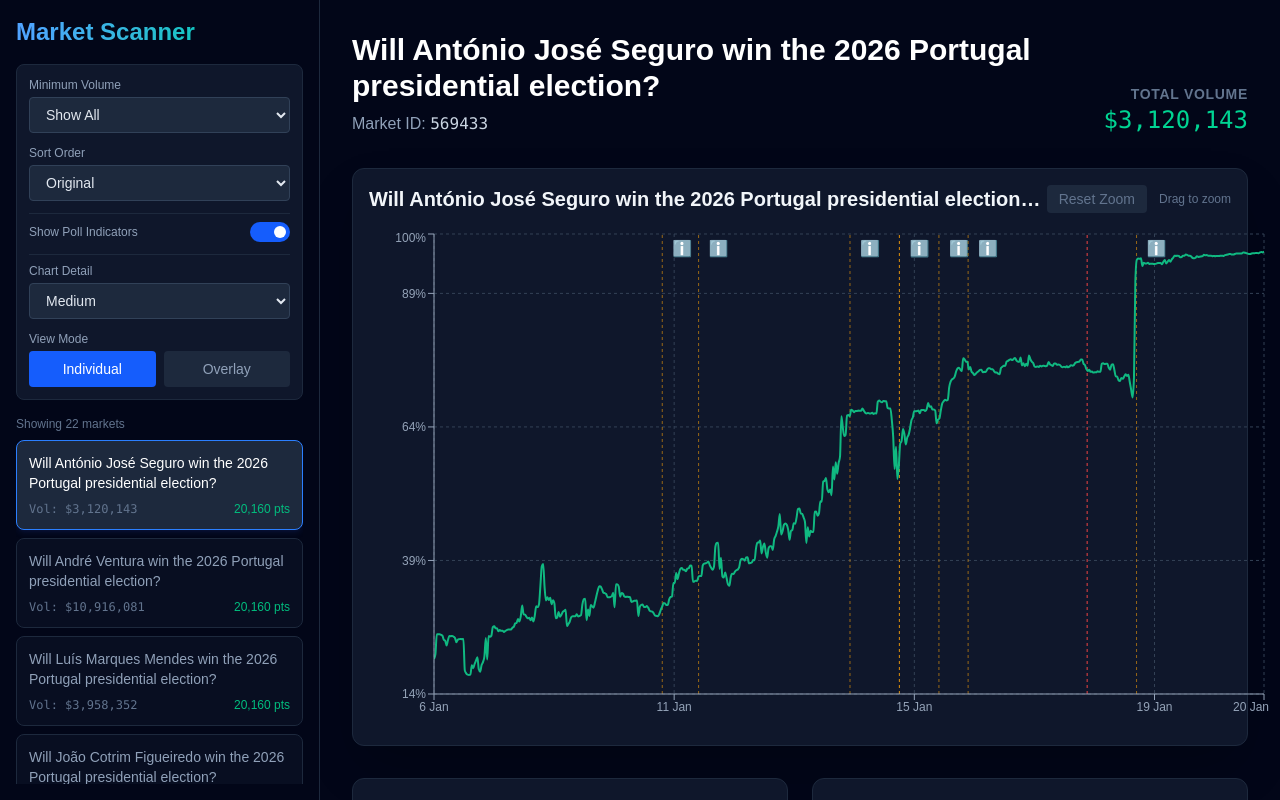
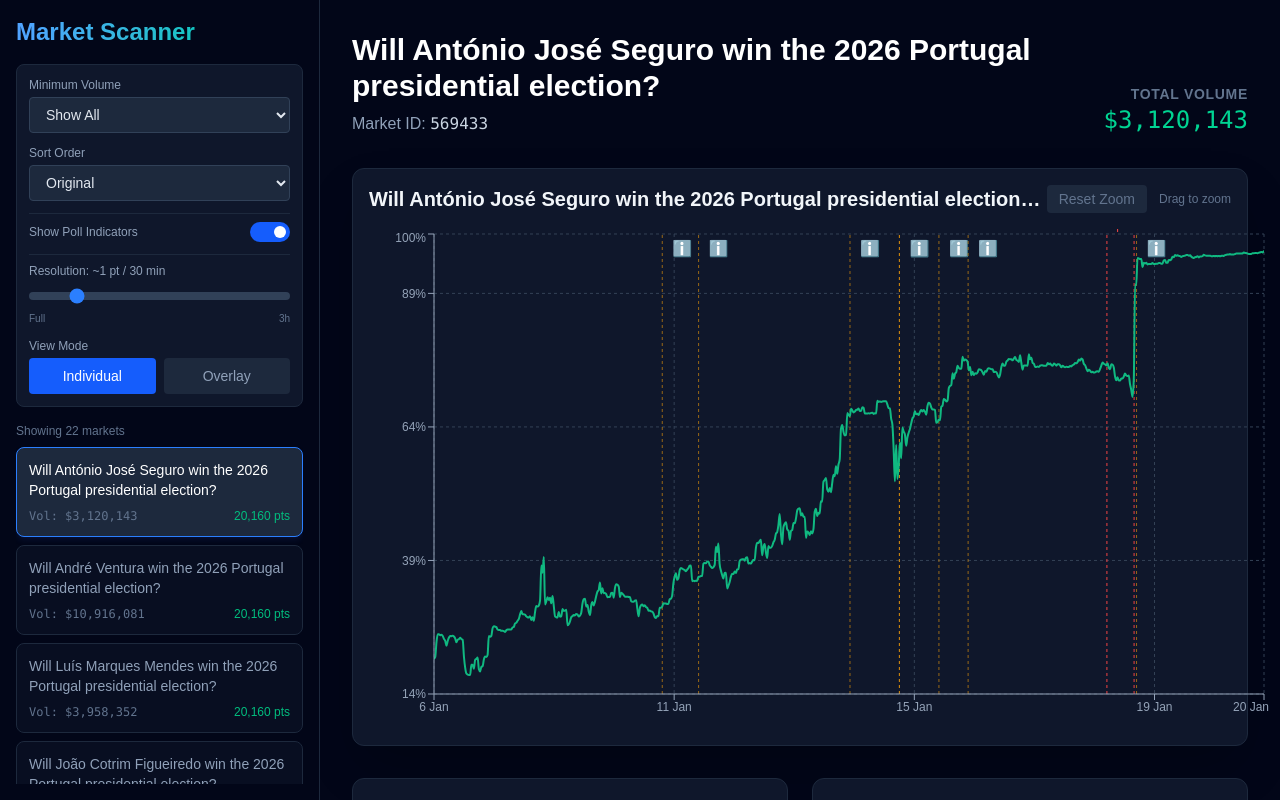
Before and after one commit to bernardo7894/polymarket_explorer, a Next.js app: page / in a window 1280 px wide. Built offline with nearby package versions, Linux system fonts and the light colour scheme.

Commit message:
UI: Add resolution slider and detailed election markers

```diff
--- a/components/ChartComponents.tsx
+++ b/components/ChartComponents.tsx
@@ -87,36 +87,48 @@ const CustomTooltip = ({ active, payload, label }: any) => {
     return null;
 };
 
-// Helper to downsample data
-const downsample = (data: any[], left: number | string | null, right: number | string | null, targetPoints = 400) => {
+// Helper to downsample data by time resolution
+const downsample = (data: any[], left: number | string | null, right: number | string | null, targetResMinutes = 30) => {
     if (!data || data.length === 0) return [];
 
-    // If full view (strings 'dataMin'/'dataMax'), use entire range
+    // If full resolution requested (1m), just return slice to avoid logic overhead
+    if (targetResMinutes <= 1) {
+        // Logic to slice data based on left/right if they are numbers
+        if (typeof left === 'number' || typeof right === 'number') {
+            return data.filter(d =>
+                (typeof left !== 'number' || d.t >= left) &&
+                (typeof right !== 'number' || d.t <= right)
+            );
+        }
+        return data;
+    }
+
+    // Identify range indices
     const startIdx = typeof left === 'number' ? data.findIndex(d => d.t >= left) : 0;
     const endIdx = typeof right === 'number' ? data.findIndex(d => d.t > right) : data.length;
 
     const sliceStart = startIdx === -1 ? 0 : startIdx;
     const sliceEnd = endIdx === -1 ? data.length : endIdx;
-    const sliceLength = sliceEnd - sliceStart;
 
-    if (sliceLength <= targetPoints) {
-        return data; // Return full resolution if within target
-    }
+    const result = [];
+    const strideSeconds = targetResMinutes * 60;
+    let lastT = 0;
 
-    const stride = Math.ceil(sliceLength / targetPoints);
-    const result = [];
-    for (let i = sliceStart; i < sliceEnd; i += stride) {
-        result.push(data[i]);
-    }
-    // Always include the last point of the slice to prevent gaps at right edge
-    if (sliceLength > 0 && result[result.length - 1] !== data[sliceEnd - 1]) {
-        result.push(data[sliceEnd - 1]);
+    for (let i = sliceStart; i < sliceEnd; i++) {
+        const point = data[i];
+        if (i === sliceStart || i === sliceEnd - 1 || (point.t - lastT) >= strideSeconds) {
+            result.push(point);
+            lastT = point.t;
+        }
     }
     return result;
 };
 
 export default function ChartComponents(props: ChartProps) {
-    const electionTimestamp = new Date("2026-01-18T00:00:00Z").getTime() / 1000;
+    // Election Day: Jan 18, 2026. Polls Open 8:00 AM, Close 7:00 PM (19:00)
+    // Assuming UTC for simplification as data is likely UTC or we align with source
+    const electionDayStart = new Date("2026-01-18T08:00:00Z").getTime() / 1000;
+    const electionDayEnd = new Date("2026-01-18T19:00:00Z").getTime() / 1000;
 
     // Zoom state
     const [left, setLeft] = useState<string | number | null>("dataMin");
@@ -218,7 +230,9 @@ export default function ChartComponents(props: ChartProps) {
                         fontSize={12}
                     />
                     <Tooltip content={<CustomTooltip />} />
-                    <ReferenceLine x={electionTimestamp} stroke="#ef4444" strokeDasharray="3 3" label={{ position: 'top', value: 'Election', fill: '#ef4444', fontSize: 12 }} />
+                    <Tooltip content={<CustomTooltip />} />
+                    <ReferenceLine x={electionDayStart} stroke="#ef4444" strokeDasharray="3 3" label={{ position: 'top', value: 'Polls Open', fill: '#ef4444', fontSize: 12 }} />
+                    <ReferenceLine x={electionDayEnd} stroke="#ef4444" strokeDasharray="3 3" label={{ position: 'top', value: 'Polls Close', fill: '#ef4444', fontSize: 12 }} />
                     {props.polls?.map((poll, idx) => {
                         const pollTs = new Date(poll.date).getTime() / 1000;
                         // Only render if within current domain (optional optimization, but simple check)
@@ -336,7 +350,8 @@ export default function ChartComponents(props: ChartProps) {
                     wrapperStyle={{ paddingTop: 10, fontSize: 11 }}
                     formatter={(value) => <span className="text-slate-300">{value}</span>}
                 />
-                <ReferenceLine x={electionTimestamp} stroke="#ef4444" strokeDasharray="3 3" label={{ position: 'top', value: 'Election', fill: '#ef4444', fontSize: 12 }} />
+                <ReferenceLine x={electionDayStart} stroke="#ef4444" strokeDasharray="3 3" label={{ position: 'top', value: 'Polls Open', fill: '#ef4444', fontSize: 12 }} />
+                <ReferenceLine x={electionDayEnd} stroke="#ef4444" strokeDasharray="3 3" label={{ position: 'top', value: 'Polls Close', fill: '#ef4444', fontSize: 12 }} />
                 {props.polls?.map((poll, idx) => {
                     const pollTs = new Date(poll.date).getTime() / 1000;
                     return (
--- a/components/Dashboard.tsx
+++ b/components/Dashboard.tsx
@@ -38,7 +38,7 @@ export default function Dashboard({ summary }: { summary: Market[] }) {
     const [volumeThreshold, setVolumeThreshold] = useState(0); // Default to 0 to show more, or user preference
     const [sortOrder, setSortOrder] = useState<'default' | 'volume' | 'name'>('default');
     const [viewMode, setViewMode] = useState<'individual' | 'overlay'>('individual');
-    const [detailLevel, setDetailLevel] = useState<number>(600); // Default 600 points
+    const [detailLevel, setDetailLevel] = useState<number>(30); // Default 30 min stride
     const [mounted, setMounted] = useState(false);
     const [polls, setPolls] = useState<Poll[]>([]);
     const [showPolls, setShowPolls] = useState(true);
@@ -183,17 +183,22 @@ export default function Dashboard({ summary }: { summary: Market[] }) {
                     </div>
 
                     <div className="pt-2 border-t border-slate-800">
-                        <label className="block text-xs text-slate-400 mb-1">Chart Detail</label>
-                        <select
+                        <label className="block text-xs text-slate-400 mb-1">
+                            Resolution: {detailLevel === 1 ? 'Full Detail (1m)' : `~1 pt / ${detailLevel} min`}
+                        </label>
+                        <input
+                            type="range"
+                            min="1"
+                            max="180" // Up to 3 hours per point
+                            step="1"
                             value={detailLevel}
                             onChange={(e) => setDetailLevel(Number(e.target.value))}
-                            className="w-full bg-slate-800 border border-slate-700 rounded px-3 py-2 text-sm text-slate-200 focus:outline-none focus:ring-2 focus:ring-blue-500"
-                        >
-                            <option value={200}>Low (Fast)</option>
-                            <option value={600}>Medium</option>
-                            <option value={1500}>High (Slow)</option>
-                            <option value={20000}>Full (Very Slow)</option>
-                        </select>
+                            className="w-full h-2 bg-slate-700 rounded-lg appearance-none cursor-pointer accent-blue-500"
+                        />
+                        <div className="flex justify-between text-[10px] text-slate-500 mt-1">
+                            <span>Full</span>
+                            <span>3h</span>
+                        </div>
                     </div>
 
                     <div>
```
